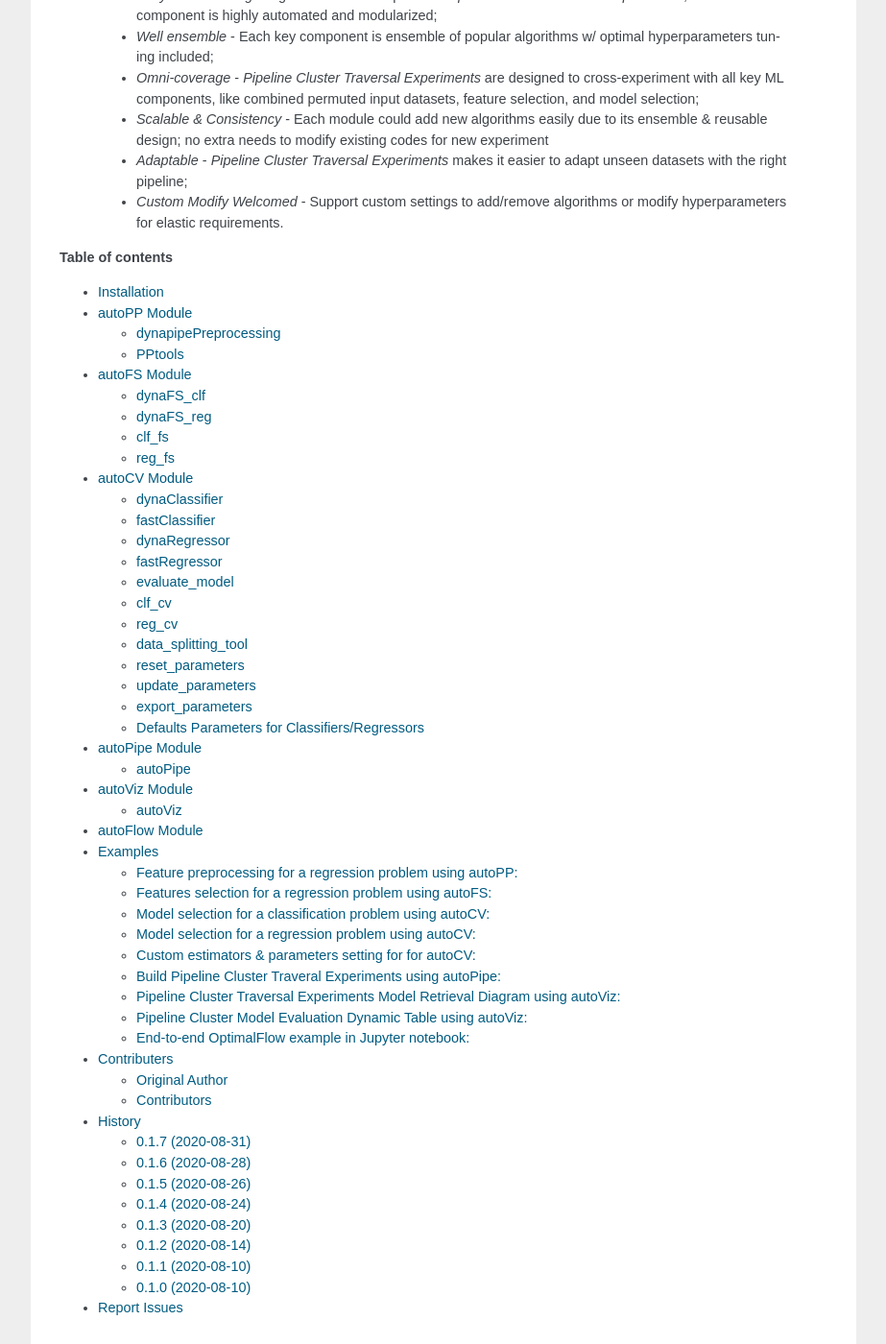
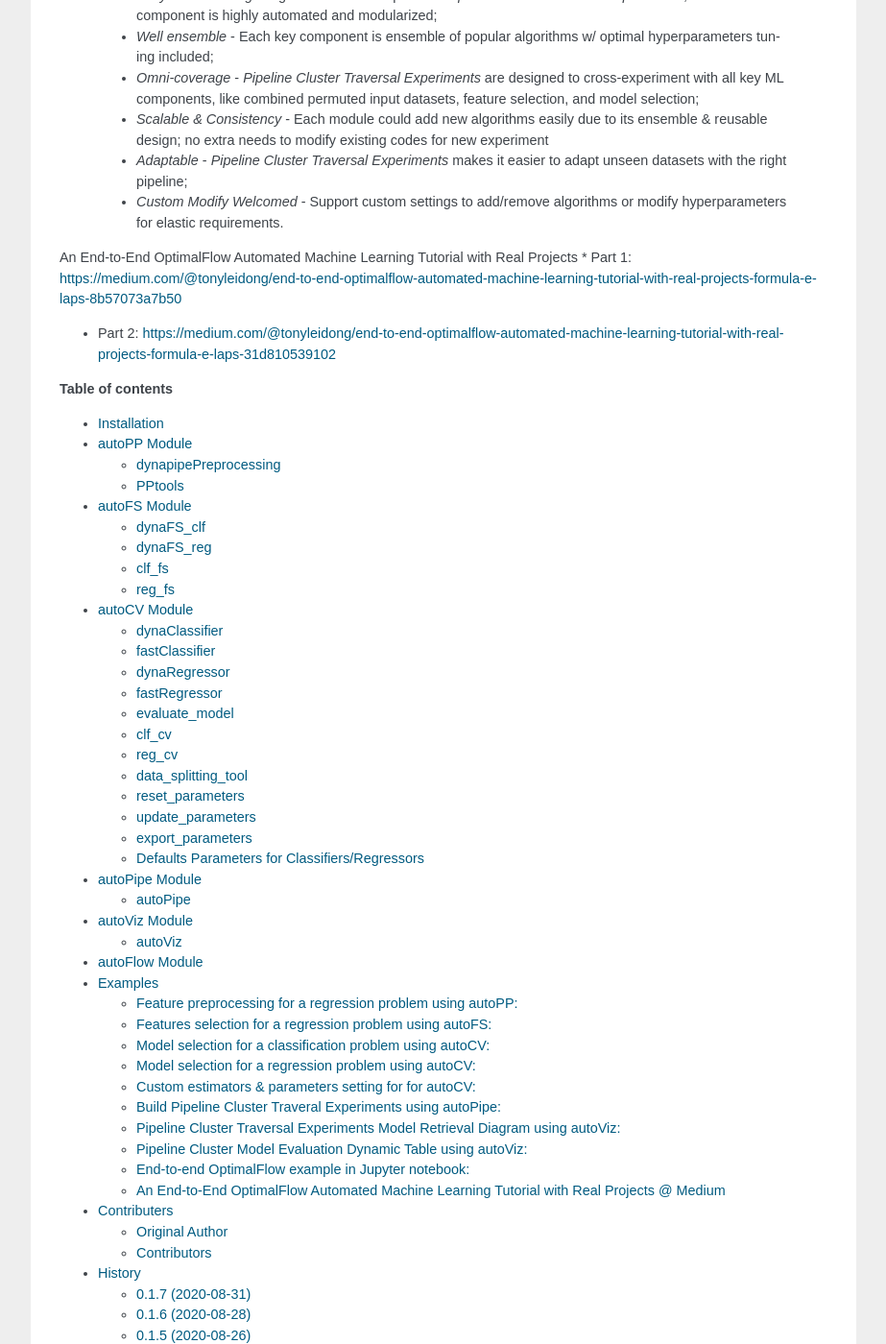
Before and after one commit to tonyleidong/OptimalFlow, a Sphinx documentation site: the page built from docs/index.rst, in a window 1280 px wide and 1400 px high, scrolled down 1391 px. Shown: the whole window at 96% size, without its empty margins (198-1121 px from the left). Built offline with Sphinx 7.4.7, drawn with Linux system fonts in a browser that asks for light colours.

Commit message:
Add end-to-end tutorials' link to documentation

```diff
--- a/docs/authors.rst
+++ b/docs/authors.rst
@@ -7,6 +7,7 @@
 
 * Tony Dong <https://www.linkedin.com/in/lei-tony-dong/>
 
+
 Contributors
 ------------
 
--- a/docs/demos.rst
+++ b/docs/demos.rst
@@ -523,7 +523,7 @@
         :width: 980
 
 End-to-end OptimalFlow example in Jupyter notebook:
---------------------------------
+--------------------------------------------------
 
 https://github.com/tonyleidong/OptimalFlow/blob/master/tests/notebook_demo.ipynb
 
@@ -531,3 +531,10 @@
 
 .. image:: https://mybinder.org/badge_logo.svg
  :target: https://mybinder.org/v2/gh/tonyleidong/OptimalFlow/master?filepath=tests%2Fnotebook_demo.ipynb
+
+
+An End-to-End OptimalFlow Automated Machine Learning Tutorial with Real Projects @ Medium
+-----------------------------------------------------------------------------------------
+* Part 1: https://medium.com/@tonyleidong/end-to-end-optimalflow-automated-machine-learning-tutorial-with-real-projects-formula-e-laps-8b57073a7b50
+
+* Part 2: https://medium.com/@tonyleidong/end-to-end-optimalflow-automated-machine-learning-tutorial-with-real-projects-formula-e-laps-31d810539102
--- a/docs/index.rst
+++ b/docs/index.rst
@@ -23,7 +23,6 @@
    :width: 980
 
 
-
 In summary, **OptimalFlow** shares a few useful properties for data scientists:
 
       * *Easy & less coding* - High-level APIs to implement *Pipeline Cluster Traversal Experiments*, and each ML component is highly automated and modularized;
@@ -37,6 +36,13 @@
       * *Adaptable* - *Pipeline Cluster Traversal Experiments* makes it easier to adapt unseen datasets with the right pipeline;
 
       * *Custom Modify Welcomed* - Support custom settings to add/remove algorithms or modify hyperparameters for elastic requirements.
+
+An End-to-End OptimalFlow Automated Machine Learning Tutorial with Real Projects
+* Part 1: https://medium.com/@tonyleidong/end-to-end-optimalflow-automated-machine-learning-tutorial-with-real-projects-formula-e-laps-8b57073a7b50
+
+* Part 2: https://medium.com/@tonyleidong/end-to-end-optimalflow-automated-machine-learning-tutorial-with-real-projects-formula-e-laps-31d810539102
+
+
 
 **Table of contents**
 
```
Also changed, not shown: README.md (+7 -0 lines).
